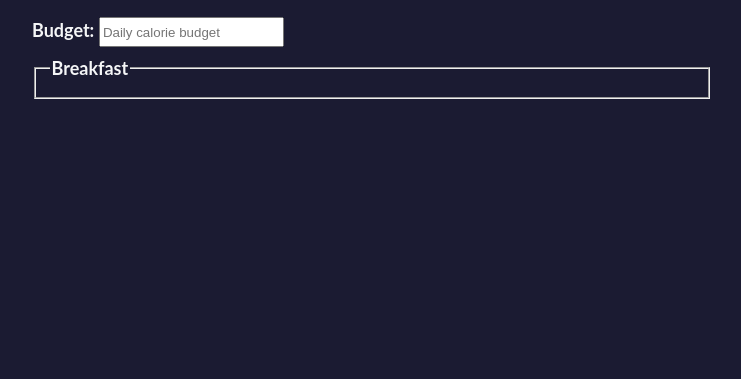
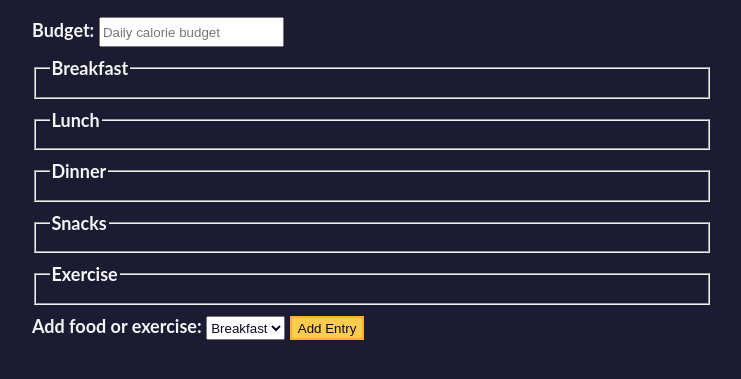
Before and after one commit to searley96/cal_counter, a website: page index.html in a window 1280 px wide. Shown: the part 67-446 px from the top of the page, without its empty margins (268-1009 px from the left). Drawn offline with Linux system fonts and the light colour scheme.

Commit message:
created input containers and dropdown

```diff
--- a/index.html
+++ b/index.html
@@ -22,6 +22,35 @@
             <legend>Breakfast</legend>
             <div class="input-container"></div>
           </fieldset>
+          <fieldset id="lunch">
+            <legend>Lunch</legend>
+            <div class="input-container"></div>
+          </fieldset>
+          <fieldset id="dinner">
+            <legend>Dinner</legend>
+            <div class="input-container"></div>
+          </fieldset>
+          <fieldset id="snacks">
+            <legend>Snacks</legend>
+            <div class="input-container"></div>
+          </fieldset>
+          <fieldset id="exercise">
+            <legend>Exercise</legend>
+            <div class="input-container"></div>
+          </fieldset>
+          <div class="controls">
+            <span>
+              <label for="entry-dropdown">Add food or exercise:</label>
+              <select id="entry-dropdown" name="options">
+                <option value="breakfast" selected>Breakfast</option>
+                <option value="lunch">Lunch</option>
+                <option value="dinner">Dinner</option>
+                <option value="snacks">Snacks</option>
+                <option value="exercise">Exercise</option>
+              </select>
+              <button id="add-entry" type="button">Add Entry</button>
+            </span>
+          </div>
         </form>
       </div>
     </main>
```
